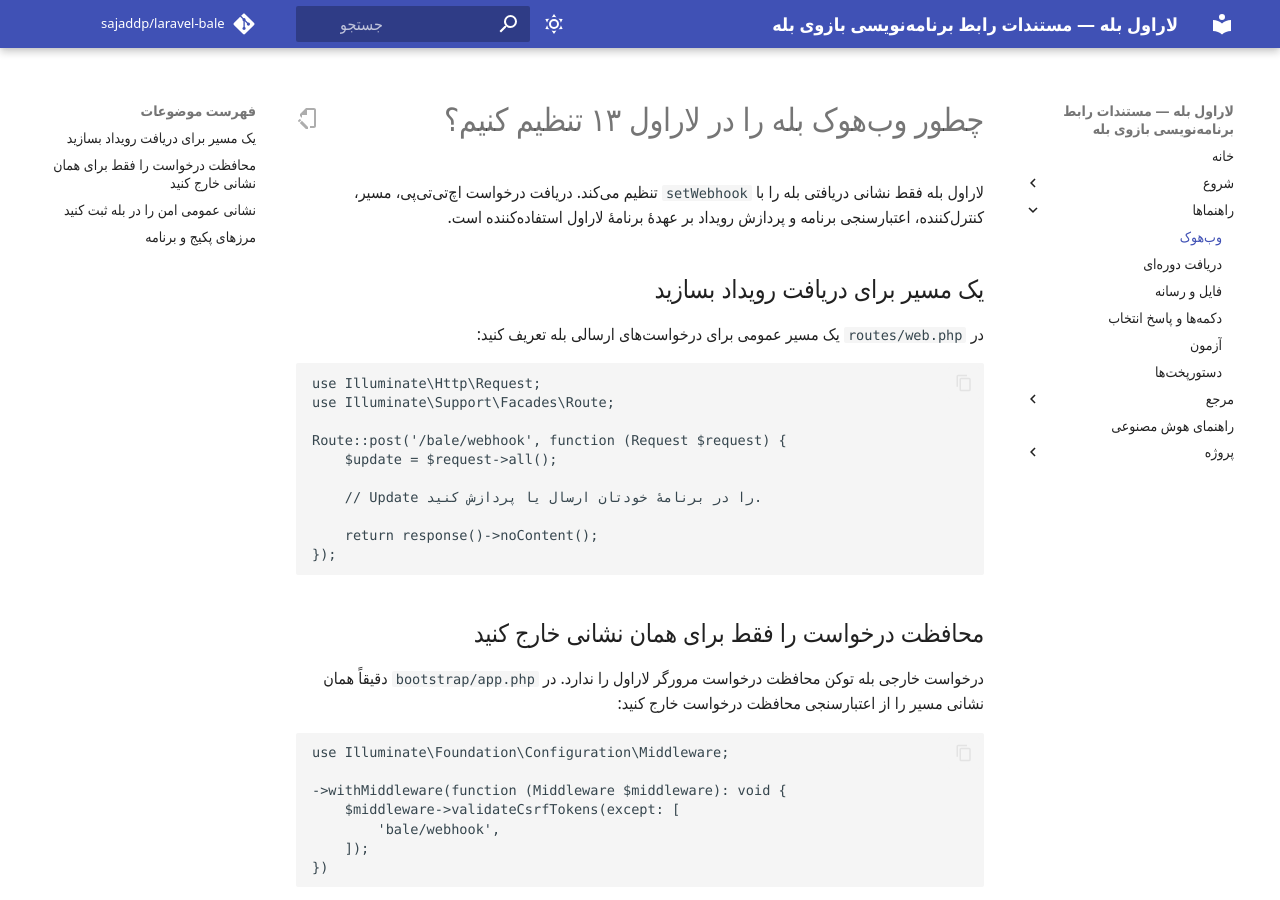
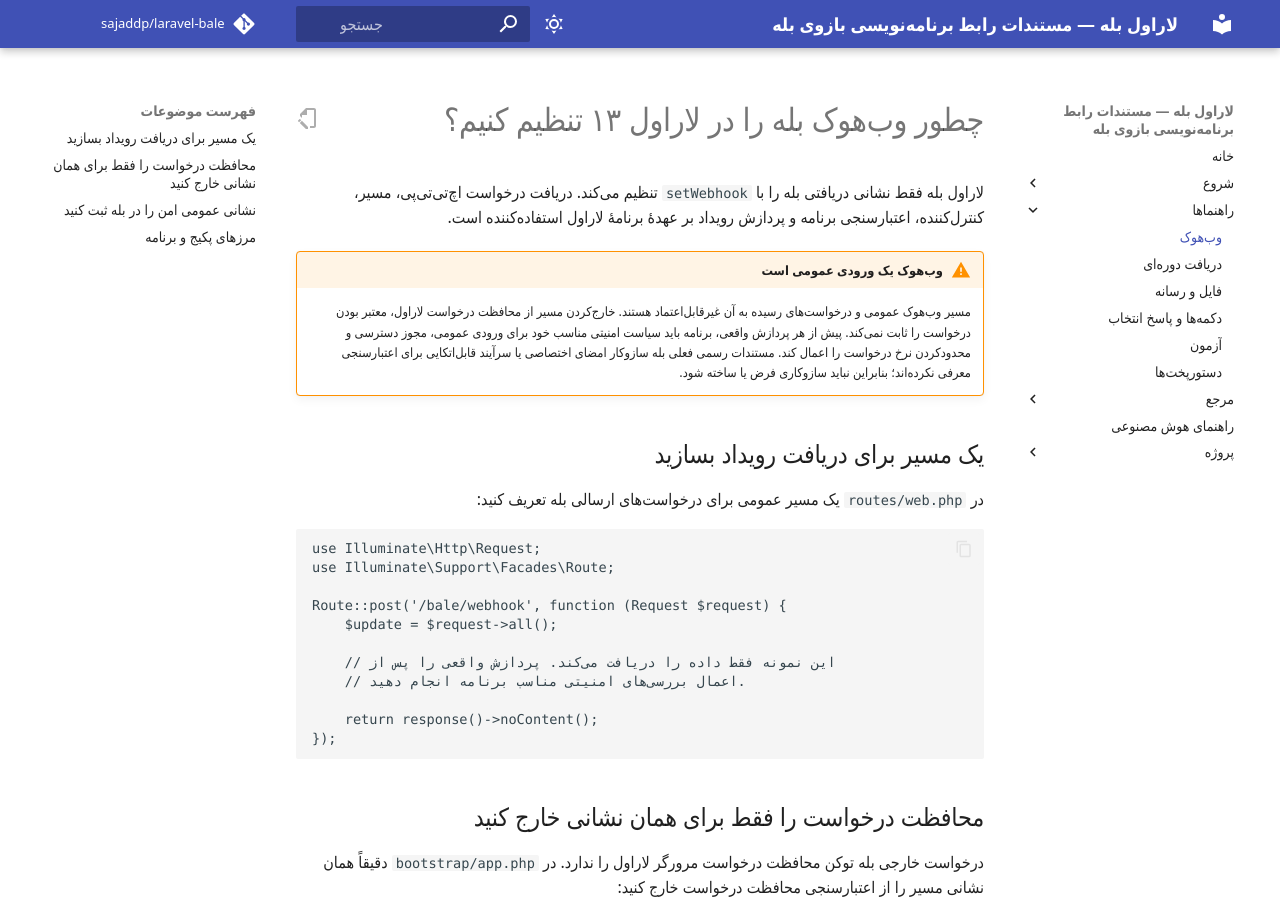
Before and after one commit to sajaddp/laravel-bale, an MkDocs documentation site: the page built from docs/webhooks.md, in a window 1280 px wide and 900 px high. Built offline with MkDocs 1.6.1 and Material for MkDocs 9.7.7, drawn with Linux system fonts in a browser that asks for light colours; some web fonts are replaced; comment, search, counter and statistics services are not loaded.

Commit message:
docs: finalize release documentation

```diff
--- a/docs/webhooks.md
+++ b/docs/webhooks.md
@@ -6,6 +6,9 @@ description: راهنمای راه‌اندازی وب‌هوک بازوی بل
 # چطور وب‌هوک بله را در لاراول ۱۳ تنظیم کنیم؟
 
 لاراول بله فقط نشانی دریافتی بله را با `setWebhook` تنظیم می‌کند. دریافت درخواست اچ‌تی‌تی‌پی، مسیر، کنترل‌کننده، اعتبارسنجی برنامه و پردازش رویداد بر عهدهٔ برنامهٔ لاراول استفاده‌کننده است.
+
+!!! warning "وب‌هوک یک ورودی عمومی است"
+    مسیر وب‌هوک عمومی و درخواست‌های رسیده به آن غیرقابل‌اعتماد هستند. خارج‌کردن مسیر از محافظت درخواست لاراول، معتبر بودن درخواست را ثابت نمی‌کند. پیش از هر پردازش واقعی، برنامه باید سیاست امنیتی مناسب خود برای ورودی عمومی، مجوز دسترسی و محدودکردن نرخ درخواست را اعمال کند. مستندات رسمی فعلی بله سازوکار امضای اختصاصی یا سرآیند قابل‌اتکایی برای اعتبارسنجی معرفی نکرده‌اند؛ بنابراین نباید سازوکاری فرض یا ساخته شود.
 
 ## یک مسیر برای دریافت رویداد بسازید
 
@@ -18,7 +21,8 @@ use Illuminate\Support\Facades\Route;
 Route::post('/bale/webhook', function (Request $request) {
     $update = $request->all();
 
-    // Update را در برنامهٔ خودتان ارسال یا پردازش کنید.
+    // این نمونه فقط داده را دریافت می‌کند. پردازش واقعی را پس از
+    // اعمال بررسی‌های امنیتی مناسب برنامه انجام دهید.
 
     return response()->noContent();
 });
```
Also changed, not shown: README.md (+4 -4 lines).
